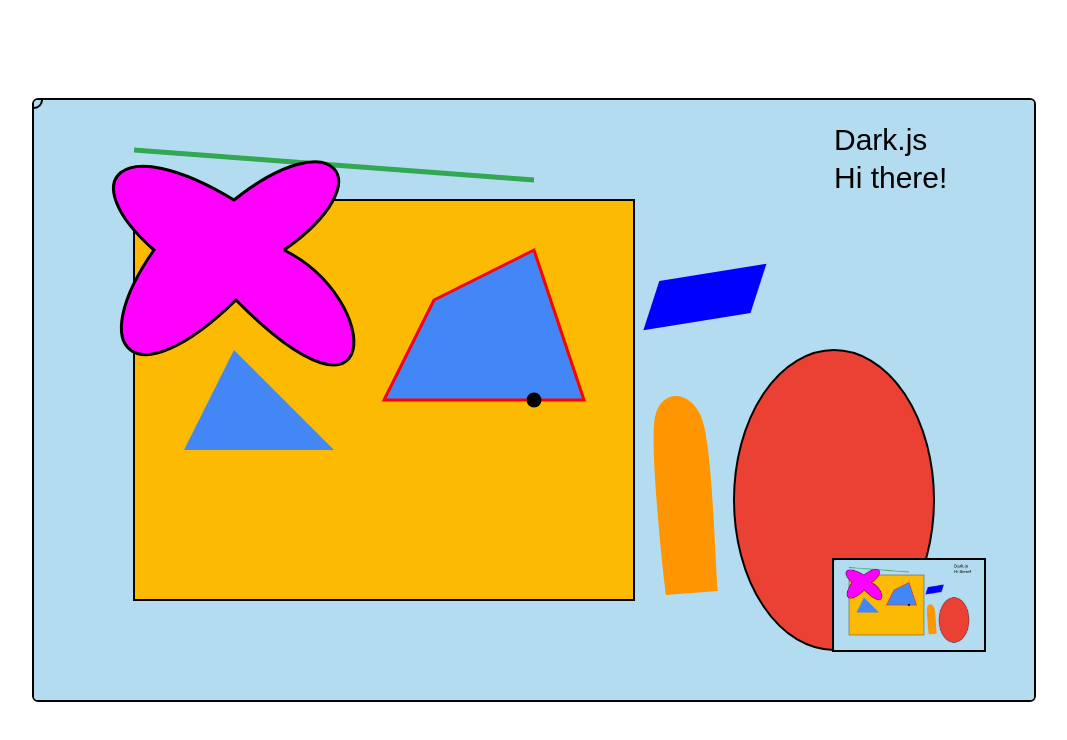
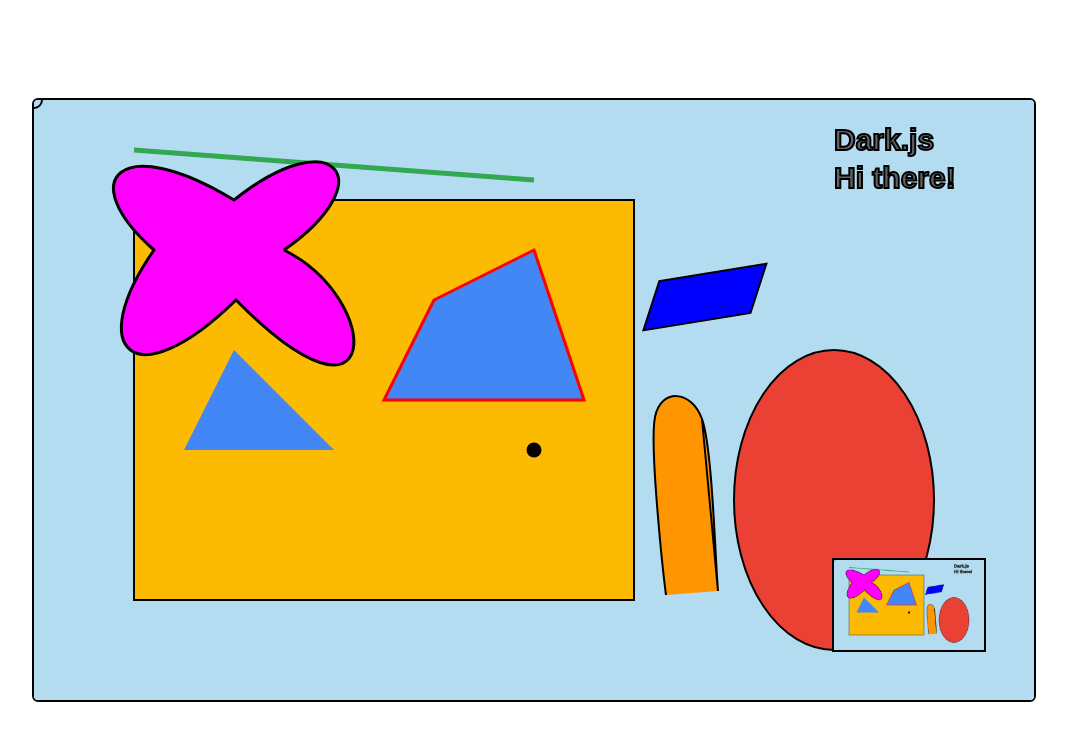
Before and after one commit to 99TheDark/Dark.js, a plain HTML site: page example/index.html in a window 1280 px wide. Shown: the whole page, without its empty margins (106-1173 px from the left). Drawn offline with Linux system fonts and the light colour scheme; animation ran at ten frames a second.

Commit message:
Update index.html

```diff
--- a/example/index.html
+++ b/example/index.html
@@ -7,7 +7,7 @@
     <meta name="viewport" content="width=device-width, initial-scale=1.0">
     <title>DarkJS Example</title>
     <link rel="stylesheet" href="style.css">
-    <script src="../src/Dark.js"></script>
+    <script src="../src/Dark-min.js"></script>
     <link rel="icon" type="image/x-icon" href="../images/favicons/favicon.ico?v=2">
 </head>
 
@@ -57,9 +57,11 @@
             bezierVertex(350, 350, 350, 200, 250, 150);
             endShape();
 
-            fill(0);
-            noStroke();
+            fill(100);
+            strokeWeight(2);
+            stroke(0);
             textSize(30);
+            textStyle(BOLD);
             text("Dark.js\nHi there!", 800, 50);
 
             pushMatrix();
@@ -86,7 +88,7 @@
 
             stroke(0);
             strokeWeight(15);
-            point(width / 2, height / 2);
+            point(width / 2, height / 2 + 50);
 
             stroke(0);
             strokeWeight(2);
```
